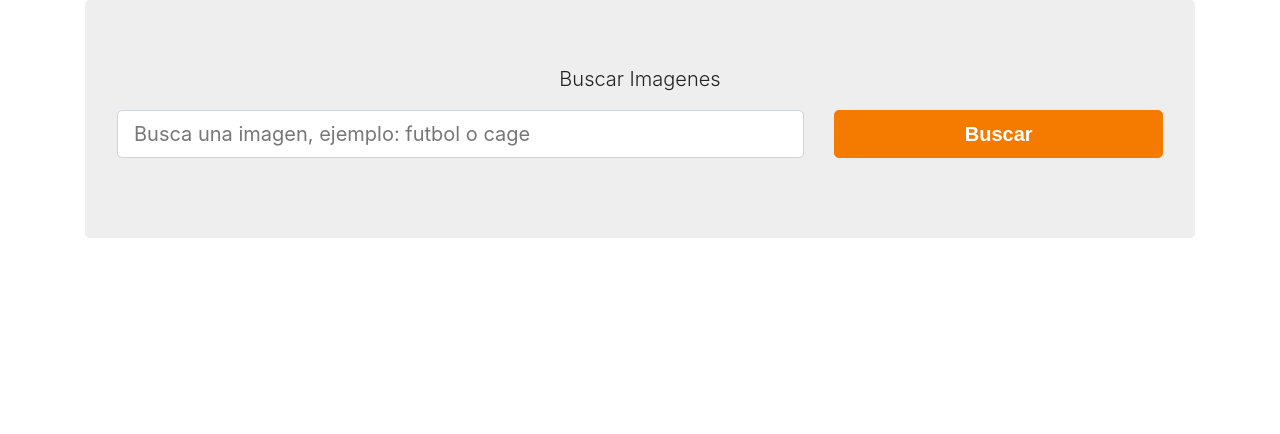
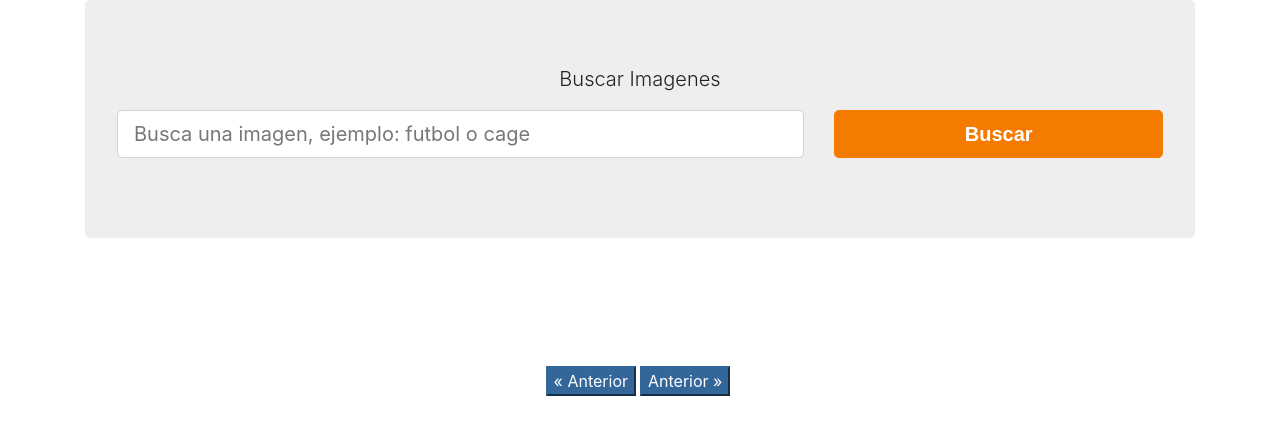
Before and after one commit to cristianaparra/buscador-Imagen-pixabyte, a React (Create React App) app: page / in a window 1280 px wide. Shown: the top 434 px of the page. Built offline with nearby package versions, Linux system fonts and the light colour scheme; a web font is replaced by a local one.

Commit message:
evitar numeros negativos en paginador

```diff
--- a/src/App.js
+++ b/src/App.js
@@ -7,8 +7,8 @@
 
   const [busqueda, guardarBusqueda] = useState('')
   const [imagenes, guardarImagenes] = useState([]);
-  const [paginaactual, guardarPaginaActual]= useState(1);
-  const [totalpaginas, guardartotalpaginas]= useState(1);
+  const [paginaactual, guardarPaginaActual] = useState(1);
+  const [totalpaginas, guardartotalpaginas] = useState(1);
 
   useEffect(() => {
 
@@ -32,6 +32,26 @@
     consultarApi()
   }, [busqueda])
 
+  //definir pagina anterior
+  const paginaAnterior = () => {
+    const nuevaPaginaActual = paginaactual - 1;
+
+    if (nuevaPaginaActual === 0) return;
+
+    guardarPaginaActual(nuevaPaginaActual)
+  }
+
+  //definir pagina siguiente
+
+  const paginaSiguiente = () => {
+    const nuevaPaginaActual = paginaactual + 1;
+
+    if (nuevaPaginaActual > totalpaginas) return;
+
+    guardarPaginaActual(nuevaPaginaActual)
+  }
+
+
   return (
     <div className="container">
       <div className="jumbotron">
@@ -41,11 +61,27 @@
       </div>
 
 
-      <dic className='row justify-content-center'>
+      <div className='row justify-content-center'>
         <ListadoImagenes
-        imagenes={imagenes}
+          imagenes={imagenes}
         />
-      </dic>
+
+        <button
+          type='button'
+          className='bbtn btn-info mr-1'
+          onClick={paginaAnterior}
+        >
+          &laquo; Anterior
+        </button>
+
+        <button
+          type='button'
+          className='bbtn btn-info mr-1'
+          onClick={paginaSiguiente}>
+
+          Anterior &raquo;
+        </button>
+      </div>
     </div>
   );
 }
```
